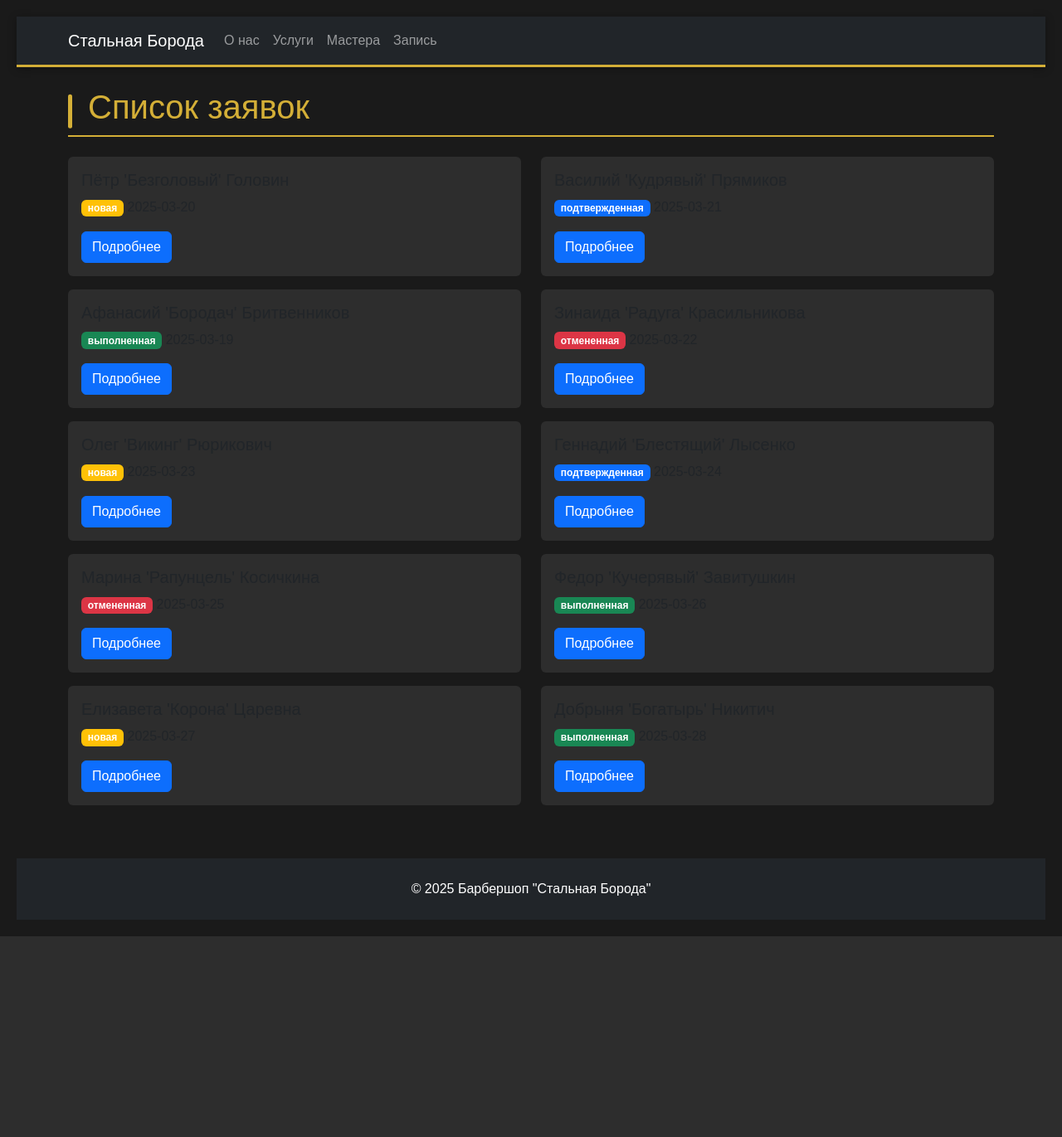
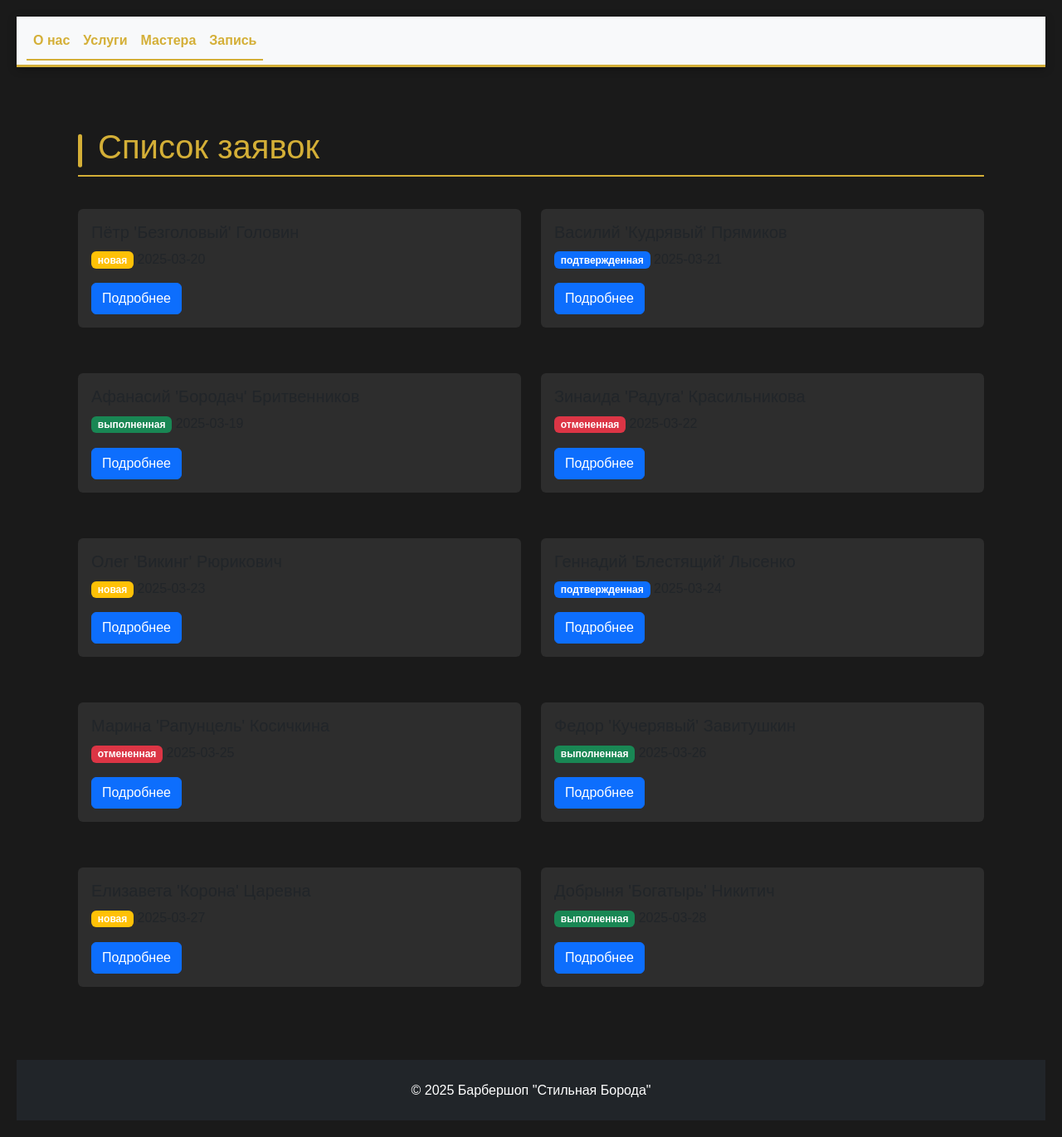
Before and after one commit to Alex-Berezovsky-non/Django_Project, a Django app: page /orders/ in a window 1280 px wide. Shown: the whole page at 83% size. Before the commit the page ends 1129 px from the top, so only its background shows below. Run offline with Django 5.2, Linux system fonts and the light colour scheme.

Commit message:
hw_38 : Исправление навигации и вёрстки:
- Добавлены отступы для контента (CSS и Bootstrap-классы) для корректного отображения под фиксированным меню
- Исправлены якорные ссылки в меню: явное указание URL через `{% url 'landing' %}#anchor`
- Обновлены шаблоны страниц (лендинг, заявки) для единообразия структуры
- Добавлены медиазапросы для адаптации отступов на мобильных устройствах
- Исправлено позиционирование секций на главной странице
- Улучшена вёрстка карточек услуг и заявок

```diff
--- a/barbershoptest/urls.py
+++ b/barbershoptest/urls.py
@@ -1,6 +1,6 @@
 from django.contrib import admin
 from django.urls import path
-from core import views  # ✅ Импорт из приложения core
+from core import views
 
 urlpatterns = [
     path('admin/', admin.site.urls),
--- a/core/views.py
+++ b/core/views.py
@@ -1,5 +1,5 @@
 from django.shortcuts import render
-from .data import masters, services, orders  # ✅ Импорт из data.py
+from .data import masters, services, orders
 
 def landing(request):
     return render(request, 'landing.html', {
--- a/static/main.css
+++ b/static/main.css
@@ -13,17 +13,45 @@
     margin: 0;
     padding: 20px;
     line-height: 1.6;
+    overflow-x: hidden; /* Фикс для горизонтального скролла */
+}
+
+/* Секции страницы */
+section {
+    min-height: 100vh; /* Минимальная высота на весь экран */
+    padding: 80px 20px 40px; /* Учитывает высоту навигации */
+    scroll-margin-top: 70px; /* Фикс для якорных ссылок */
 }
 
 /* Навигация */
 .navbar {
     border-bottom: 3px solid var(--accent-color);
     box-shadow: 0 2px 10px rgba(0,0,0,0.3);
+    position: sticky;
+    top: 0;
+    background: var(--primary-color);
+    z-index: 1000;
 }
 
 .nav-link {
     position: relative;
     transition: all 0.3s;
+}
+
+/* Подсветка активного пункта меню */
+.nav-link.active {
+    color: var(--accent-color) !important;
+    font-weight: 700;
+}
+
+.nav-link.active::after {
+    content: "";
+    position: absolute;
+    bottom: -3px;
+    left: 0;
+    width: 100%;
+    height: 2px;
+    background: var(--accent-color);
 }
 
 .nav-link:hover::after {
@@ -34,6 +62,12 @@
     width: 100%;
     height: 2px;
     background: var(--accent-color);
+    animation: underline-grow 0.3s ease-out;
+}
+
+@keyframes underline-grow {
+    from { width: 0; }
+    to { width: 100%; }
 }
 
 /* Заголовки */
@@ -43,6 +77,7 @@
     color: var(--accent-color);
     border-bottom: 2px solid var(--accent-color);
     padding-bottom: 10px;
+    transform: none !important; /* Фикс для параллакса */
 }
 
 h1::before {
@@ -62,6 +97,7 @@
     transition: transform 0.3s, box-shadow 0.3s;
     background: var(--dark-bg);
     border: none;
+    margin: 15px 0;
 }
 
 .card:hover {
@@ -76,32 +112,34 @@
     font-size: 0.9em;
     text-transform: uppercase;
     letter-spacing: 1px;
+    display: inline-block;
 }
-
 
 .status-new { background: #4CAF50; }
 .status-in_progress { background: #FFC107; }
 .status-completed { background: #2196F3; }
 
-/* Списки */
+/* Списки услуг */
 .services-list {
     display: grid;
-    gap: 0.8rem;
+    gap: 1.2rem;
     padding-left: 1.5rem;
+    list-style: none;
 }
 
 .services-list li {
     position: relative;
-    padding-left: 2rem;
+    padding-left: 2.5rem;
+    font-size: 1.1em;
 }
 
 .services-list li::before {
     content: "✂️";
     position: absolute;
     left: 0;
-    top: 2px;
+    top: 1px;
+    font-size: 1.3em;
 }
-
 
 /* Кнопки */
 .button {
@@ -114,6 +152,7 @@
     transition: all 0.2s ease-in-out;
     position: relative;
     overflow: hidden;
+    display: inline-block;
 }
 
 .button::after {
@@ -141,3 +180,15 @@
 .button:hover::after {
     left: 50%;
 }
+
+/* Мобильная адаптация */
+@media (max-width: 768px) {
+    section {
+        padding: 60px 15px 30px;
+        min-height: auto;
+    }
+
+    .services-list li {
+        padding-left: 2rem;
+    }
+}
--- a/templates/base.html
+++ b/templates/base.html
@@ -5,7 +5,7 @@
     <meta charset="UTF-8">
     <meta name="viewport" content="width=device-width, initial-scale=1.0">
     <meta name="description" content="Барбершоп 'Стальная Борода' — профессиональные стрижки и бритьё">
-    <title>{% block title %}Барбершоп "Стальная Борода"{% endblock %}</title>
+    <title>{% block title %}Барбершоп "Стильная Борода"{% endblock %}</title>
     <link href="https://cdn.jsdelivr.net/npm/bootstrap@5.3.0/dist/css/bootstrap.min.css" rel="stylesheet">
     <link rel="stylesheet" href="{% static 'main.css' %}">
     {% block extra_head %}{% endblock %}
@@ -21,7 +21,7 @@
 
     {% block footer %}
         <footer class="bg-dark text-white mt-5 p-4 text-center">
-            © 2025 Барбершоп "Стальная Борода"
+            © 2025 Барбершоп "Стильная Борода"
         </footer>
     {% endblock %}
 
--- a/templates/core/orders_list.html
+++ b/templates/core/orders_list.html
@@ -3,12 +3,14 @@
 {% block title %}Список заявок{% endblock %}
 
 {% block content %}
+<div class="container mt-5 pt-4">
     <h1 class="mb-4">Список заявок</h1>
     <div class="row">
         {% for order in orders %}
-            <div class="col-md-6">
+            <div class="col-md-6 mb-4">
                 {% include 'includes/order_card.html' %}
             </div>
         {% endfor %}
     </div>
+</div>
 {% endblock %}
--- a/templates/includes/menu.html
+++ b/templates/includes/menu.html
@@ -1,18 +1,23 @@
-<nav class="navbar navbar-expand-lg navbar-dark bg-dark">
-    <div class="container">
-        <a class="navbar-brand" href="{% url 'landing' %}">Стальная Борода</a>
-        <button class="navbar-toggler" type="button" data-bs-toggle="collapse" data-bs-target="#navbarNav">
+<nav class="navbar navbar-expand-lg bg-body-tertiary fixed-top">
+    <div class="container-fluid">
+        <button class="navbar-toggler" type="button" data-bs-toggle="collapse" data-bs-target="#navbarNavAltMarkup">
             <span class="navbar-toggler-icon"></span>
         </button>
-        <div class="collapse navbar-collapse" id="navbarNav">
-            <ul class="navbar-nav me-auto">
-                <li class="nav-item"><a class="nav-link" href="#about">О нас</a></li>
-                <li class="nav-item"><a class="nav-link" href="#services">Услуги</a></li>
-                <li class="nav-item"><a class="nav-link" href="#masters">Мастера</a></li>
-                <li class="nav-item"><a class="nav-link" href="#booking">Запись</a></li>
-                {% if user.is_staff %}
-                    <li class="nav-item"><a class="nav-link" href="{% url 'orders_list' %}">Заявки</a></li>
-                {% endif %}
+        <div class="collapse navbar-collapse" id="navbarNavAltMarkup">
+            <ul class="navbar-nav">
+
+                <li class="nav-item">
+                    <a class="nav-link active" href="{% url 'landing' %}#about">О нас</a>
+                </li>
+                <li class="nav-item">
+                    <a class="nav-link active" href="{% url 'landing' %}#services">Услуги</a>
+                </li>
+                <li class="nav-item">
+                    <a class="nav-link active" href="{% url 'landing' %}#masters">Мастера</a>
+                </li>
+                <li class="nav-item">
+                    <a class="nav-link active" href="{% url 'landing' %}#booking">Запись</a>
+                </li>
             </ul>
         </div>
     </div>
```
Also changed, not shown: static/main.js (+25 -26 lines), templates/landing.html (+22 -6 lines).
